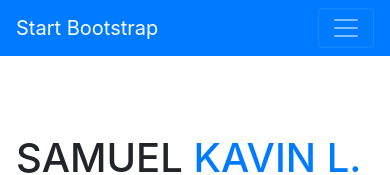
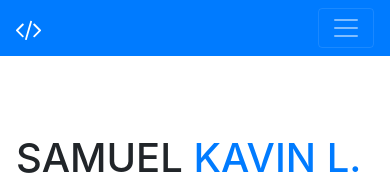
Before and after one commit to samuelkavin/samuelkavin.github.io, a website with bundled scripts: page index.html in a window 390 px wide. Shown: the top 175 px of the page. Built offline with nearby package versions, Linux system fonts and the light colour scheme; a web font is replaced by a local one.

Commit message:
add content and header img

```diff
--- a/index.html
+++ b/index.html
@@ -24,7 +24,7 @@
 <body id="page-top">
     <nav class="navbar navbar-expand-lg navbar-dark bg-primary fixed-top" id="sideNav">
         <a class="navbar-brand js-scroll-trigger" href="#page-top">
-        <span class="d-block d-lg-none">Start Bootstrap</span>
+        <span class="d-block d-lg-none"><img src="img/code.svg" width="25" alt="code-logo"></span>
         <span class="d-none d-lg-block">
           <img class="img-fluid img-profile rounded-circle mx-auto mb-2" src="img/profile.jpg" alt="">
         </span>
```
Also changed, not shown: img/code.svg (added).
